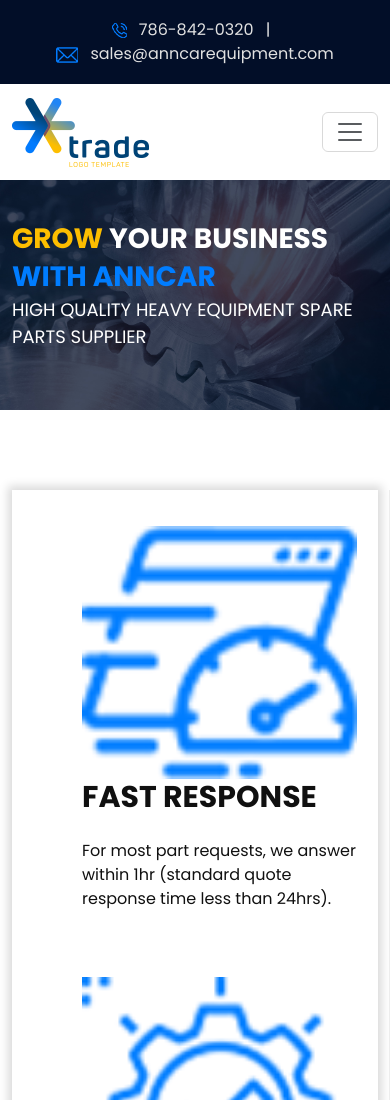
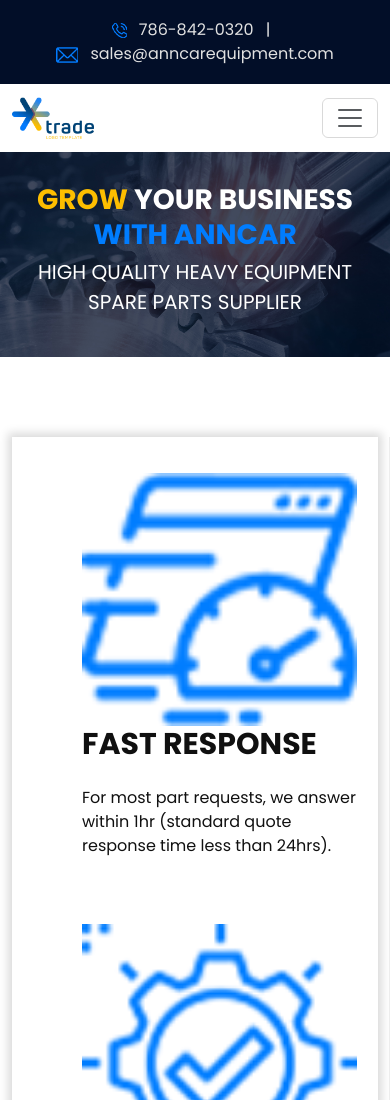
Before and after one commit to razibhosen24/trade, a plain HTML site: page index.html in a window 390 px wide. Shown: the top 1100 px of the page. Drawn offline with Linux system fonts and the light colour scheme.

Commit message:
small screen responsiv only header and hero section

```diff
--- a/css/media.css
+++ b/css/media.css
@@ -4,6 +4,9 @@
 @media (max-width: 575.98px) {
 
 /*header start*/
+.logo {
+	width: 60%;
+}
 .top_ul{
 	padding: 18px 0;
 }
@@ -20,17 +23,24 @@
 	margin-left: 0;
 	display: inline-block;
 }
+/*header end*/
+/* hero start */
+.hero {
+	padding: 30px 0px 40px;
+}
+.hero_text h1{
 
-/*header end*/
+	font-size: 28px;
+	text-align: center;
+	line-height: 35px;
 
-/*hero start*/
-.hero_text h1{
-	font-size: 28px;
-	line-height: 38px;
 }
-.hero_text p{
-	font-size: 18px;
+.hero_text p {
+	margin-top: 5px;
+	text-align: center;
+	font-size: 20px;
 }
+/* hero end */
 
 /*ftr start*/
 .f_content ul li p{
@@ -163,10 +173,13 @@
 /* cta end */
 
 /*ftr start*/
+.f_content ul li h2{
+	font-size: 26px;
+}
 .f_content ul li p{
 	padding-right: 0px;
 }
-
+/*ftr end*/
 /*tpbrand*/
 .tpb_img_cntnt{
 	display: none;
```
